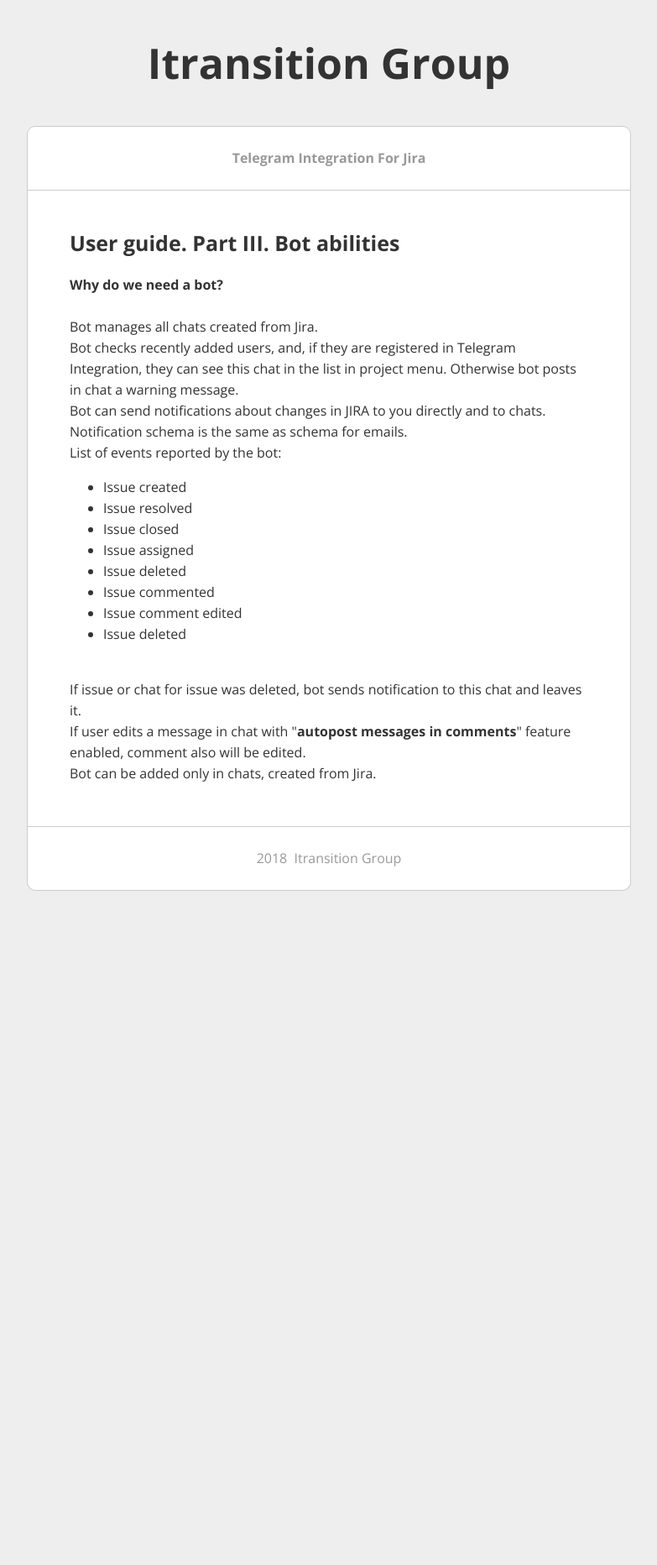
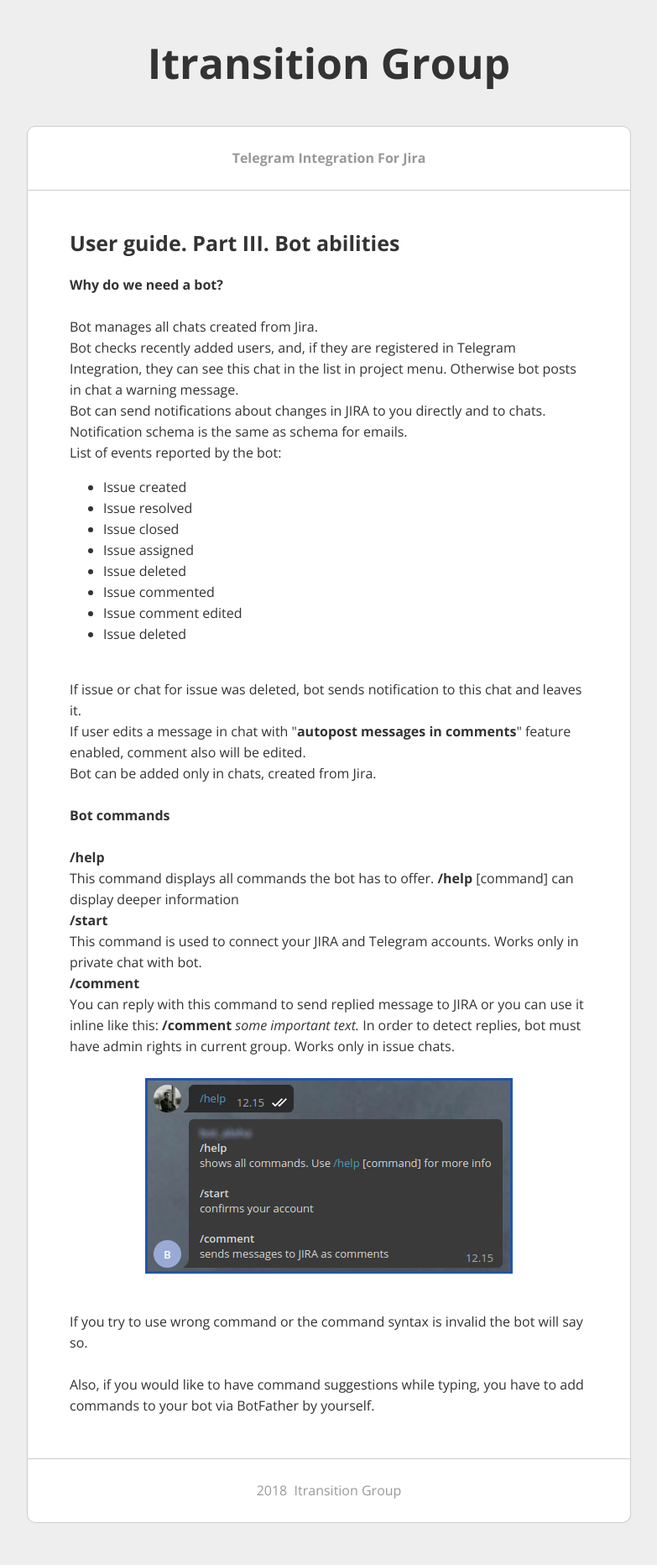
Before and after one commit to itransition-atlassian/itransition-atlassian.github.io, a Jekyll site: the page built from telegram/bot-abilities.html, in a window 1280 px wide. Shown: the whole page at 84% size, without its empty margins (248-1031 px from the left). Built offline with Jekyll 4.4.1, drawn with Linux system fonts in a browser that asks for light colours; nearby versions of some CDN libraries; before the commit the page ends 1111 px from its top, so only the background shows below that.

Commit message:
update documentation about bot commands

```diff
--- a/telegram/bot-abilities.html
+++ b/telegram/bot-abilities.html
@@ -26,3 +26,26 @@
 <br>If issue or chat for issue was deleted, bot sends notification to this chat and leaves it.
 <br>If user edits a message in chat with "<b>autopost messages in comments</b>" feature enabled, comment also will be edited.
 <br>Bot can be added only in chats, created from Jira.
+<br>
+<br>
+<b>Bot commands</b>
+<p>
+    <br><b>/help</b>
+    <br>This command displays all commands the bot has to offer. <b>/help</b> [command] can display deeper information
+
+    <br><b>/start</b>
+    <br>This command is used to connect your JIRA and Telegram accounts. Works only in private chat with bot.
+
+    <br><b>/comment</b>
+    <br>You can reply with this command to send replied message to JIRA or you can use it inline like this: <b>/comment</b> <i>some important text.</i>
+    In order to detect replies, bot must have admin rights in current group. Works only in issue chats.
+    <br>
+    <br>
+    <a href="#" onclick="return false;">
+        <img onclick="makeFullScreen(this)" class="screenshot-small fullscreen"
+             title="Click the image to open in full size"
+             src="../assets/img/screenshots/telegram/bot-commands.png"/>
+    </a>
+<br>If you try to use wrong command or the command syntax is invalid the bot will say so.
+<br><br>Also, if you would like to have command suggestions while typing, you have to add commands to your bot via BotFather by yourself.
+</p>
```
Also changed, not shown: assets/img/screenshots/telegram/bot-commands.png (added).
